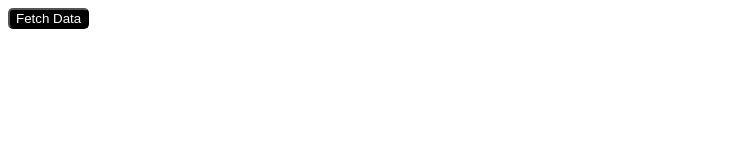
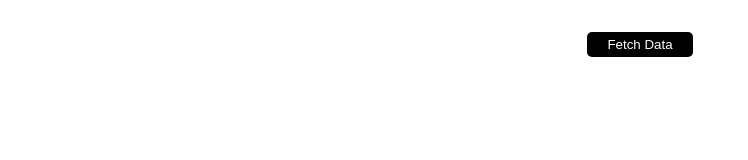
Before and after one commit to KartiKBriteinno/Multi-API-data, a plain HTML site: page index.html in a window 1280 px wide. Shown: the whole page, without its empty margins (0-748 px from the left). Drawn offline with Linux system fonts and the light colour scheme.

Commit message:
Update styles.css

```diff
--- a/styles.css
+++ b/styles.css
@@ -1,6 +1,11 @@
 button{
-background:black;
-  color:white;
-  border-radius:5px;
-  margin:auto;
+background: black;
+color: white;
+border-radius: 5px;
+margin: auto;
+  margin-top: auto;
+display: flex;
+margin-top: 32px;
+padding: 5px 20px 5px;
+border: none;
 }
```
